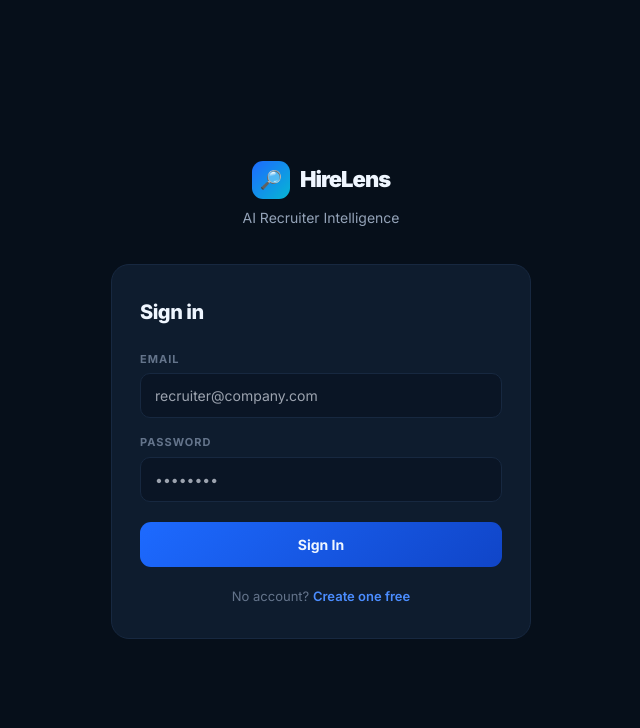
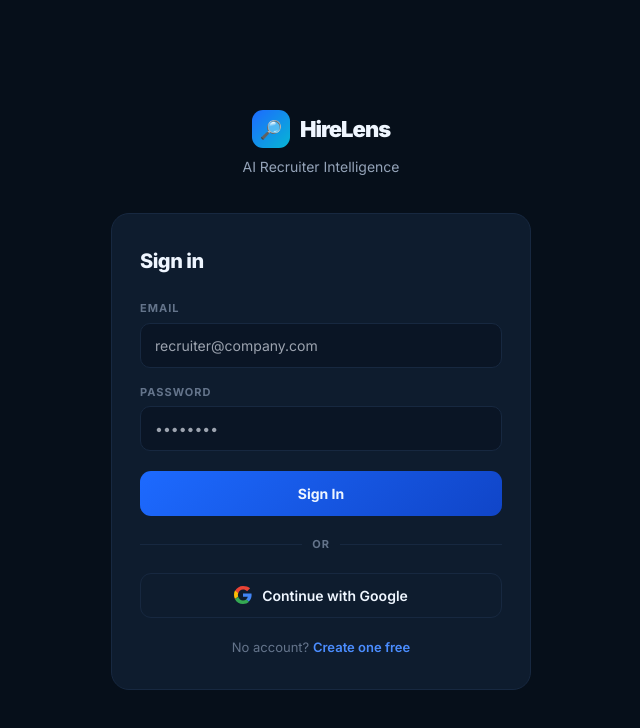
Before and after one commit to Shweta-Mishra-ai/hirelens, a Next.js app in the folder frontend/: page /login in a window 1280 px wide. Shown: the top 728 px of the page, without its empty margins (319-959 px from the left). Built offline with nearby package versions, Linux system fonts and the light colour scheme; no server answers.

Commit message:
feat(auth): add Google OAuth sign-in with a backend JWT exchange

```diff
--- a/frontend/src/app/(auth)/login/page.tsx
+++ b/frontend/src/app/(auth)/login/page.tsx
@@ -1,14 +1,38 @@
 "use client";
-import { useState } from "react";
+import { useState, useEffect } from "react";
 import { useRouter } from "next/navigation";
 import Link from "next/link";
 import { useAuthStore } from "@/store/auth";
+import { supabase } from "@/lib/supabase";
 
 export default function LoginPage() {
   const router = useRouter();
-  const { login, isLoading, error, clearError } = useAuthStore();
+  const { login, oauthLogin, isLoading, error, clearError } = useAuthStore();
   const [email, setEmail] = useState("");
   const [password, setPassword] = useState("");
+
+  // Listen for Supabase auth state change (like redirect from OAuth)
+  useEffect(() => {
+    // Check active session on mount
+    supabase.auth.getSession().then(({ data: { session } }) => {
+      if (session?.access_token && !isLoading && !useAuthStore.getState().token) {
+        oauthLogin(session.access_token);
+      }
+    });
+
+    const { data: { subscription } } = supabase.auth.onAuthStateChange(async (event, session) => {
+      if (event === "SIGNED_IN" && session?.access_token) {
+        try {
+          await oauthLogin(session.access_token);
+          router.replace("/dashboard");
+        } catch (e) {
+          console.error("Google Sign-In failed:", e);
+        }
+      }
+    });
+
+    return () => subscription.unsubscribe();
+  }, [oauthLogin, router, isLoading]);
 
   async function handleSubmit(e: React.FormEvent) {
     e.preventDefault();
@@ -18,6 +42,22 @@
       router.replace("/dashboard");
     } catch { /* shown via store */ }
   }
+
+  const handleGoogleLogin = async () => {
+    clearError();
+    try {
+      const { error } = await supabase.auth.signInWithOAuth({
+        provider: "google",
+        options: {
+          redirectTo: window.location.origin + "/login",
+        },
+      });
+      if (error) throw error;
+    } catch (e: any) {
+      console.error(e);
+      alert(e.message || "Google Sign-in failed");
+    }
+  };
 
   const S = {
     page: { minHeight: "100vh", background: "#060F1A", display: "flex", alignItems: "center", justifyContent: "center", padding: 24 },
@@ -56,6 +96,45 @@
               {isLoading ? "Signing in…" : "Sign In"}
             </button>
           </form>
+
+          <div style={{ display: "flex", alignItems: "center", gap: 10, margin: "20px 0" }}>
+            <div style={{ flex: 1, height: 1, background: "#172840" }} />
+            <span style={{ fontSize: 11, color: "#64748B", fontWeight: 700, letterSpacing: 1 }}>OR</span>
+            <div style={{ flex: 1, height: 1, background: "#172840" }} />
+          </div>
+
+          <button
+            onClick={handleGoogleLogin}
+            disabled={isLoading}
+            style={{
+              width: "100%",
+              padding: "11px",
+              borderRadius: 11,
+              background: "none",
+              border: "1px solid #172840",
+              color: "#EFF6FF",
+              fontWeight: 600,
+              fontSize: 14,
+              cursor: isLoading ? "not-allowed" : "pointer",
+              fontFamily: "inherit",
+              display: "flex",
+              alignItems: "center",
+              justifyContent: "center",
+              gap: 10,
+              transition: "all .15s",
+            }}
+            onMouseOver={e => { (e.currentTarget as HTMLElement).style.borderColor = "#1D6AFF"; (e.currentTarget as HTMLElement).style.background = "rgba(29,106,255,0.06)"; }}
+            onMouseOut={e => { (e.currentTarget as HTMLElement).style.borderColor = "#172840"; (e.currentTarget as HTMLElement).style.background = "none"; }}
+          >
+            <svg width="18" height="18" viewBox="0 0 18 18">
+              <path fill="#EA4335" d="M9 3.6c1.6 0 3 .6 4.1 1.6l3-3C14.3.9 11.9 0 9 0 5.5 0 2.4 2 1 5l3.2 2.5C5 5.2 6.8 3.6 9 3.6z"/>
+              <path fill="#4285F4" d="M17.6 9.2c0-.6 0-1.2-.1-1.8H9v3.4h4.8c-.2 1.1-.8 2-1.8 2.6l2.8 2.2c1.7-1.6 2.8-3.9 2.8-6.4z"/>
+              <path fill="#FBBC05" d="M4.2 10.5C4 9.9 3.9 9.3 3.9 8.7s.1-1.2.3-1.8L1 4.4C.3 5.7 0 7.2 0 8.7s.3 3 1 4.3l3.2-2.5z"/>
+              <path fill="#34A853" d="M9 18c2.4 0 4.5-.8 6-2.2l-2.8-2.2c-.8.6-1.9.9-3.2.9-2.2 0-4-1.6-4.8-3.8L1 13.2C2.4 16 5.5 18 9 18z"/>
+            </svg>
+            Continue with Google
+          </button>
+
           <p style={{ textAlign: "center", fontSize: 13, color: "#64748B", marginTop: 20, marginBottom: 0 }}>
             No account? <Link href="/signup" style={{ color: "#4B8DFF", textDecoration: "none", fontWeight: 600 }}>Create one free</Link>
           </p>
--- a/frontend/src/lib/api.ts
+++ b/frontend/src/lib/api.ts
@@ -119,6 +119,12 @@
 
   me: (token: string) =>
     req<{ id: string; email: string }>("/api/v1/auth/me", { token }),
+
+  oauthVerify: (accessToken: string) =>
+    req<{ access_token: string; user: User }>(
+      "/api/v1/auth/oauth-verify",
+      { method: "POST", body: JSON.stringify({ access_token: accessToken }) },
+    ),
 };
 
 // ── Analysis ──────────────────────────────────────────────────────────────────
--- /dev/null
+++ b/frontend/src/lib/supabase.ts
@@ -0,0 +1,6 @@
+import { createClient } from "@supabase/supabase-js";
+
+const supabaseUrl = process.env.NEXT_PUBLIC_SUPABASE_URL || "";
+const supabaseAnonKey = process.env.NEXT_PUBLIC_SUPABASE_ANON_KEY || "";
+
+export const supabase = createClient(supabaseUrl, supabaseAnonKey);
--- a/frontend/src/store/auth.ts
+++ b/frontend/src/store/auth.ts
@@ -9,6 +9,7 @@
 import { persist } from "zustand/middleware";
 import { authAPI, APIError } from "@/lib/api";
 import type { User } from "@/types";
+import { supabase } from "@/lib/supabase";
 
 interface AuthStore {
   user: User | null;
@@ -23,6 +24,7 @@
     fullName: string,
     company?: string,
   ) => Promise<{ requiresEmailConfirmation: boolean }>;
+  oauthLogin: (accessToken: string) => Promise<void>;
   logout: () => void;
   clearError: () => void;
 }
@@ -91,13 +93,33 @@
         }
       },
 
-      logout: () =>
+      oauthLogin: async (accessToken) => {
+        set({ isLoading: true, error: null });
+        try {
+          const res = await authAPI.oauthVerify(accessToken);
+          set({
+            token: res.access_token,
+            user: res.user,
+            isLoading: false,
+            error: null,
+          });
+        } catch (e) {
+          const msg =
+            e instanceof APIError ? e.message : "Google Sign-In verification failed.";
+          set({ isLoading: false, error: msg, token: null, user: null });
+          throw e;
+        }
+      },
+
+      logout: () => {
+        supabase.auth.signOut();
         set({
           user: null,
           token: null,
           error: null,
           requiresEmailConfirmation: false,
-        }),
+        });
+      },
 
       clearError: () => set({ error: null }),
     }),
```
Also changed, not shown: 1 other file (tests, documents, lock files or other folders).
